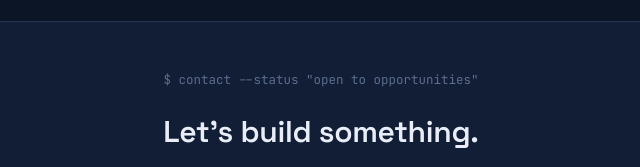
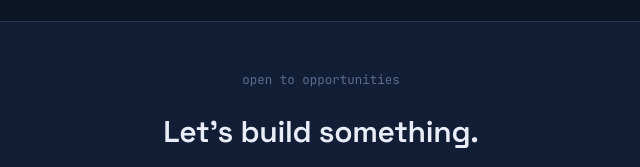
Before and after one commit to apega-tech/apega-tech.github.io, a plain HTML site: page index.html in a window 1280 px wide. Shown: the part 3788-3955 px from the top of the page, 319-959 px from the left. Drawn offline with Linux system fonts and the light colour scheme.

Commit message:
index.html

```diff
--- a/index.html
+++ b/index.html
@@ -418,7 +418,7 @@
 <section id="contact">
   <div class="wrap">
     <div class="contact-panel reveal">
-      <div class="mono">$ contact --status "open to opportunities"</div>
+      <div class="mono">open to opportunities</div>
       <h2>Let's build something.</h2>
       <p>I'm looking for entry-level Software Engineer or Data Analyst roles — open to frontend, backend, or full-stack. Reach out, I'd love to talk.</p>
       <div class="contact-links">
```
